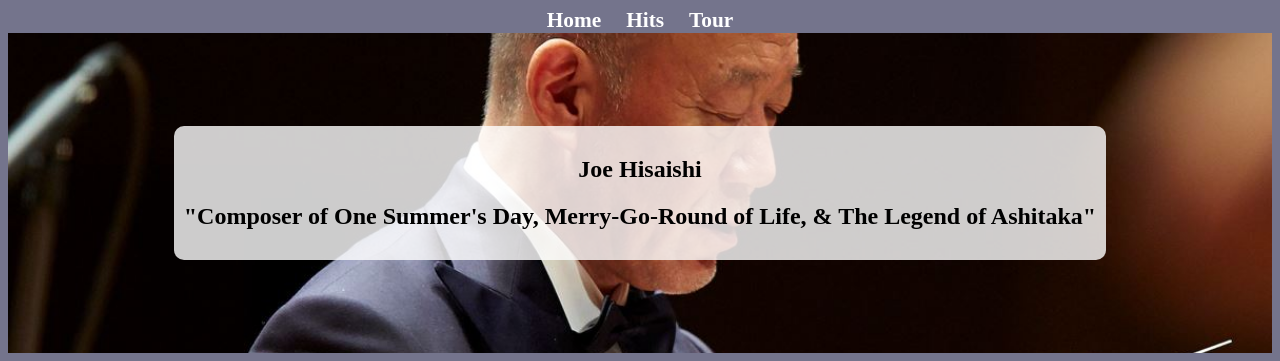
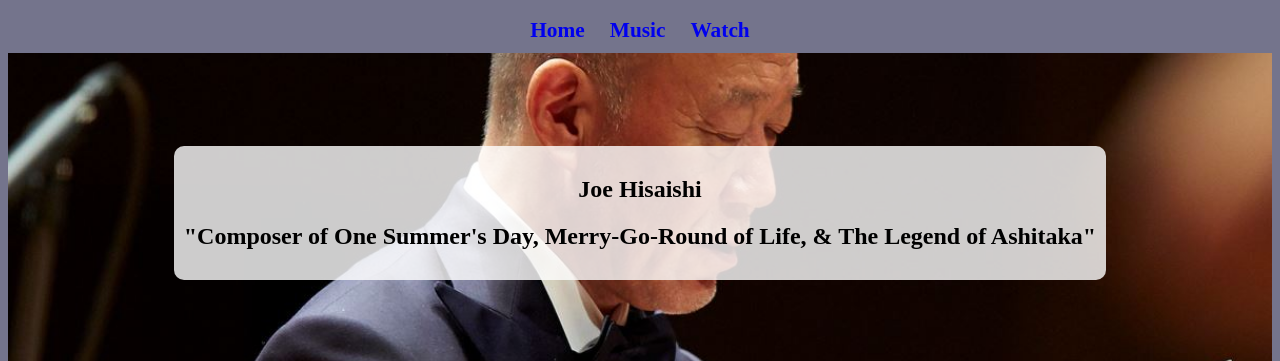
Before and after one commit to Harpfynn933/music-site, a plain HTML site: page index.html in a window 1280 px wide. Shown: the top 361 px of the page. Drawn offline with Linux system fonts and the light colour scheme.

Commit message:
chore: updated nav

```diff
--- a/index.html
+++ b/index.html
@@ -11,9 +11,9 @@
 <body>
     <div>
         <nav>
-            <a href="">Home</a>
-            <a href="">Hits</a>
-            <a href="">Tour</a>
+            <a class="nav-link" href="#hero">Home</a>
+            <a class="nav-link" href="#music">Music</a>
+            <a class="nav-link" href="#watch">Watch</a>
         </nav>
     </div>
 
@@ -24,7 +24,7 @@
         </div>
     </section>
 
-    <section id="Music">
+    <section id="music">
         <h2 class="containerheader">Music</h2>
         <div class="container">
             <div><img src="img/ab67616d0000b273fd220b07117400ccbc85ed96.jpg" alt="One Summer's Day Album Cover">
@@ -42,7 +42,7 @@
         </div>
     </section>
 
-    <section id="">
+    <section id="watch">
         <h2 class="watchheader">Watch Joe Hisashi - Merry-Go-Round of Life </h2>
         <iframe width="560" height="315" src="https://www.youtube.com/embed/2pQKqQ9sG50?si=bHlO47ng_mxxaR7G"
             title="YouTube video player" frameborder="0"
--- a/style.css
+++ b/style.css
@@ -21,6 +21,7 @@ nav {
     flex-direction: row;
     justify-content: center;
     gap: 25px;
+    padding: 10px;
 }
 
 #hero {
@@ -70,6 +71,7 @@ img {
     padding: 10px;
     border-radius: 10px;
     text-align: center;
+
 }
 
 iframe {
```
